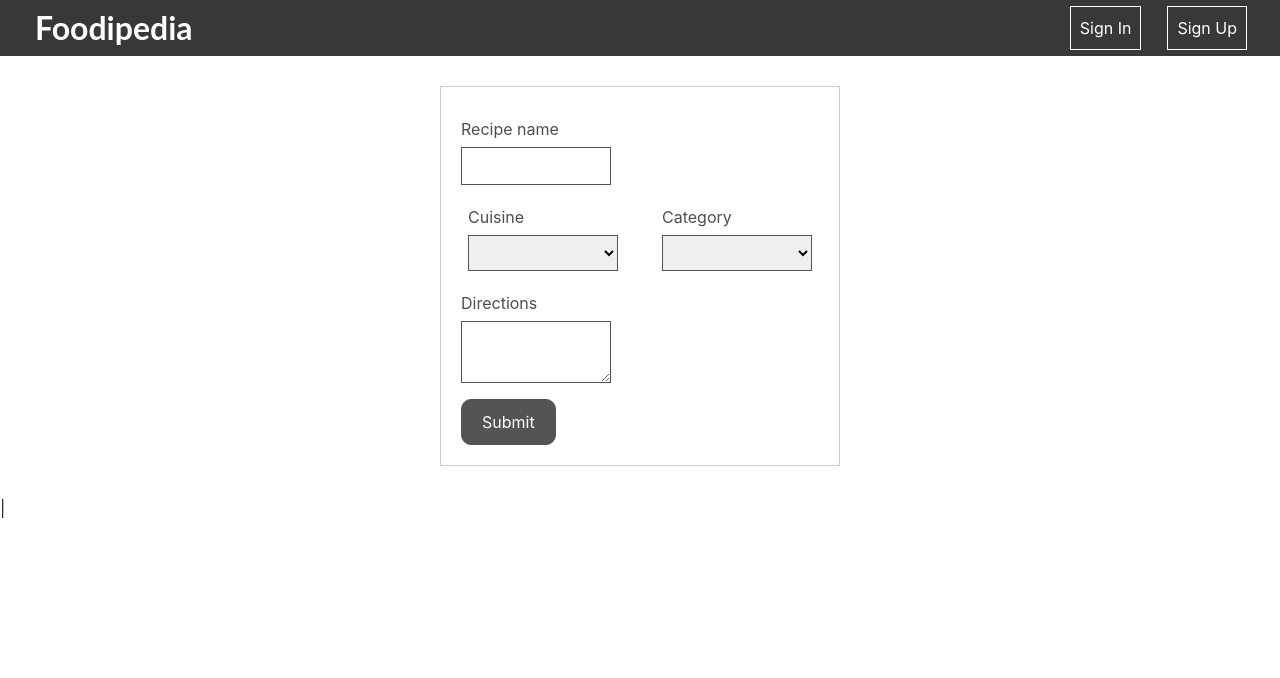
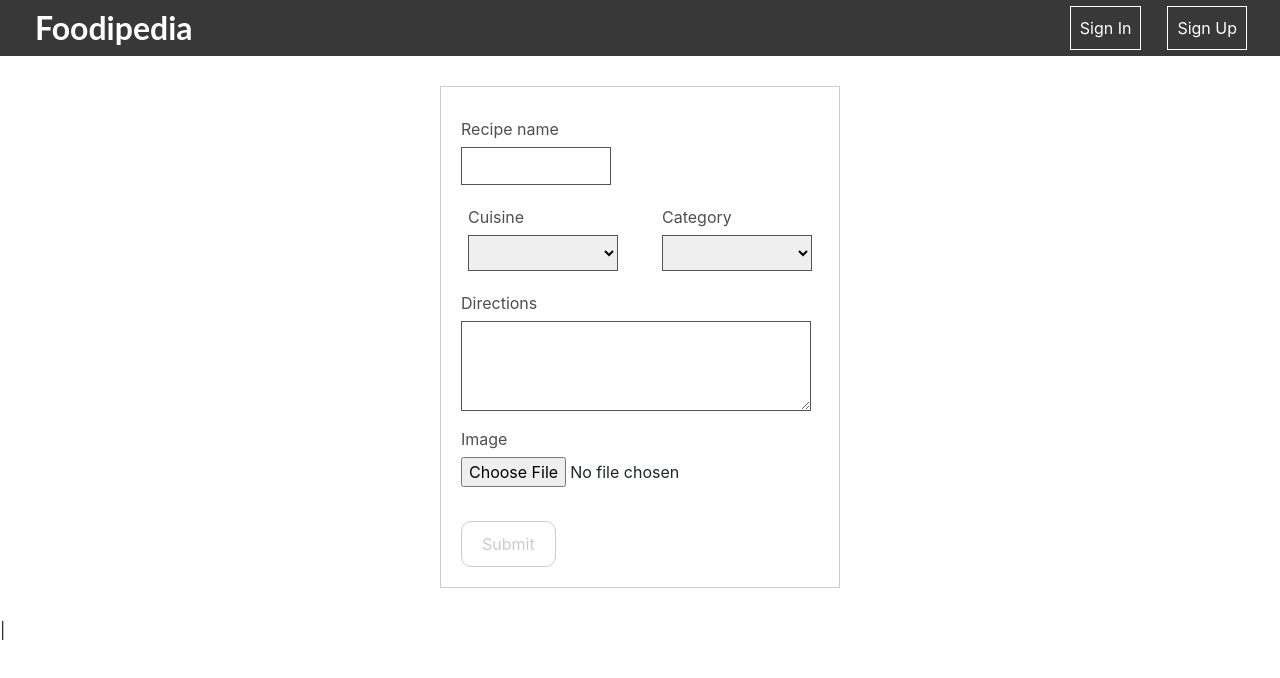
Before and after one commit to thomas367/Foodipedia, a Vue app: page /#/recipeForm in a window 1280 px wide. Shown: the top 678 px of the page. Built offline with nearby package versions, Linux system fonts and the light colour scheme.

Commit message:
Add validations to recipe form

```diff
--- a/src/components/auth/signin.vue
+++ b/src/components/auth/signin.vue
@@ -36,6 +36,7 @@
 			}
 		},
 		methods: {
+			/* Submit data */
 			onSubmit(){
 				const formData = {
 					username: this.username,
@@ -58,6 +59,7 @@
 		border: 1px solid #cccccc;
 		padding: 20px;
 		box-shadow: 0, 2px, 3px #cccccc;
+
 	}
 
 	.input{
--- a/src/components/recipeForm.vue
+++ b/src/components/recipeForm.vue
@@ -2,16 +2,15 @@
 	<div id="recipeform">
 		<div class="recipe-form">
 			<form @submit.prevent="onSubmit">
-			<!--	<div class="input"  :class="{invalid: $v.recipe_name.$error}"> -->
-				<div class="input">
+				<div class="input" :class="{invalid: errors.has('recipe name')}">
 					<label for="recipe_name">Recipe name</label>
-				<!--	<input type="text" id="recipe_name" @blur="$v.recipe_name.$touch()" v-model="recipe_name"> -->
-					<input type="text" id="recipe_name" v-model="recipe_name">
+					<input type="text" id="recipe_name" v-model="recipe_name" data-vv-name="recipe name" v-validate="'required|alpha'">
+					<span class="formErrorsMessages"><br/>{{ errors.first('recipe name') }}</span>
 				</div>
 				<div class="row">
-					<div class="input">
+					<div class="input" :class="{invalid: errors.has('cuisine')}">
 						<label for="cuisine">Cuisine</label>
-						<select id="cuisine" v-model="cuisine">
+						<select id="cuisine" v-model="cuisine" data-vv-name="cuisine" v-validate="'required'">
 							<option value="Greek">Greek</option>
 							<option value="Mexican">Mexican</option>
 							<option value="British">British</option>
@@ -24,9 +23,9 @@
 							<option value="Peruvian">Peruvian</option>
 						</select>
 					</div>
-					<div class="input">
+					<div class="input" :class="{invalid: errors.has('category')}">
 						<label for="category">Category</label>
-						<select id="category" v-model="category">
+						<select id="category" v-model="category" data-vv-name="category" v-validate="'required'">
 							<option value="Breakfast">Breakfast</option>
 							<option value="Brunch">Brunch</option>
 							<option value="Lunch">Lunch</option>
@@ -43,27 +42,38 @@
 							<option value="Appertisers">Appertisers</option>
 						</select>
 					</div>
+					<span class="formErrorsMessages"><br/>{{ errors.first('cuisine') || errors.first('category') }}</span>
 				</div>
-				<div class="input">
+				<div class="input" :class="{invalid: errors.has('directions')}">
 					<label for="directions">Directions</label>
-				<!--	<input type="text" id="recipe_name" @blur="$v.recipe_name.$touch()" v-model="recipe_name"> -->
-					<textarea class="textarea" v-model="directions"></textarea>
+					<textarea class="textarea" v-model="directions" data-vv-name="directions" v-validate="'required'"></textarea>
+					<span class="formErrorsMessages"><br/>{{ errors.first('directions') }}</span>
 				</div>
-				<!--
-				<div class="input">
+
+				<div class="input" :class="{invalid: errors.has('image')}">
 					<label for="image">Image</label>
-					<input type="file" v-model="image">
+					<input type="file" id=image @change="onImageSelect($event)" data-vv-name="image" v-validate="'required|ext:jpeg,jpg,bmp,gif,png|size:600'">
+					<div id="preview">
+					    <img v-if="url" :src="url" height="150" width="150"/>
+					</div>
+					<span class="formErrorsMessages"><br/>{{ errors.first('image') }}</span>
 				</div>
-				-->
-				<div class="ingredients">
-				<!--	<button type="button">Add ingredients</button> -->
+
+			<!--	<div class="ingredients">
+					<button type="button" @click="onAddIngredient">Add ingredients</button>
 					<div class="ingredients-list">
-
+						<div class="input" v-for="(ingredientInput, index) in ingredientInputs" :class="{invalid: errors.has('ingredient')}">
+							<label :for="ingredientInput.id">Ingredient</label>
+							<input type="text" :id="ingredientInput.id" v-model="ingredientInput.value" data-vv-name="ingredient" v-validate="'required'">
+							<label :for="ingredientInput.id">Quantity</label>
+							<input type="text" :id="ingredientInput.id" v-model="ingredientInput.value" data-vv-name="ingredient" v-validate="'required'">
+              				<button @click="onDeleteIngredient(ingredientInput.id)" type="button">X</button>
+              				<span class="formErrorsMessages"><br/>{{ errors.first('ingredient') }}</span>
+              			</div>
 					</div>
-				</div>
+				</div> -->
 				<div class="submit">
-				<!--	<button type="submit" :disabled="$v.$invalid">Submit</button> -->
-					<button type="submit">Submit</button>
+					<button type="submit" :disabled="errors.any() || !isComplete">Submit</button>
 				</div>
 			</form>
 		</div>
@@ -71,24 +81,57 @@
 </template>
 
 <script>
+	import store from '@/store'
 	export default{
 		data(){
 			return{
+				url: null,
 				recipe_name: '',
 				cuisine: '',
 				category: '',
-				directions: ''
+				directions: '',
+				image: ''
+				//ingredientInputs: []
+			}
+		},
+		computed: {
+			isComplete(){
+				return this.recipe_name && this.cuisine && this.category && this.directions && this.image
 			}
 		},
 		methods: {
+		/*
+			// Add ingredient
+			onAddIngredient () {
+		        const newIngredient = {
+		          	id: Math.random() * Math.random() * 1000,
+		          	value: ''
+		        }
+		        this.ingredientInputs.push(newIngredient)
+		    },
+		    // Remove ingredient
+		    onDeleteIngredient (id) {
+		        this.ingredientInputs = this.ingredientInputs.filter(ingredient => ingredient.id !== id)
+		    },
+		*/
+			/* Get image from input */
+			onImageSelect(event){
+				this.image = event.target.files[0];
+				this.url = URL.createObjectURL(this.image);
+			},
+
+		    /* Submit data */
 			onSubmit(){
 				const formData = {
 					recipe_name: this.recipe_name,
 					cuisine: this.cuisine,
 					category: this.category,
-					directions: this.directions
+					directions: this.directions,
+					image: this.image
+					//ingredients: this.ingredientInputs.map(ingredient => ingredient.value),
 				}
 				console.log(formData);
+
 			}
 		}
 	}
@@ -115,10 +158,27 @@
 			color: #4e4e4e;
 		}
 
-		input, select, textarea{
-			font: inherit;
+		#recipe_name {
 			width: 150px;
 			padding: 6px 12px;
+			font: inherit;
+			border-sizing: border-box;
+			border: 1px solid $colorLightGrey;
+		}
+
+		#cuisine, #category {
+			width: 150px;
+			padding: 6px 12px;
+			font: inherit;
+			border-sizing: border-box;
+			border: 1px solid $colorLightGrey;
+		}
+
+		.textarea {
+			width: 350px;
+			height: 90px;
+			padding: 6px 12px;
+			font: inherit;
 			border-sizing: border-box;
 			border: 1px solid $colorLightGrey;
 		}
@@ -130,8 +190,14 @@
 		}
 
 		.input select {
-		   border: 1px solid #ccc;
+		   border: 1px solid #cccccc;
 		   font: inherit;
+		}
+
+		#preview {
+		  	display: flex;
+		  	justify-content: left;
+		  	//align-items: center;
 		}
 	}
 
```
